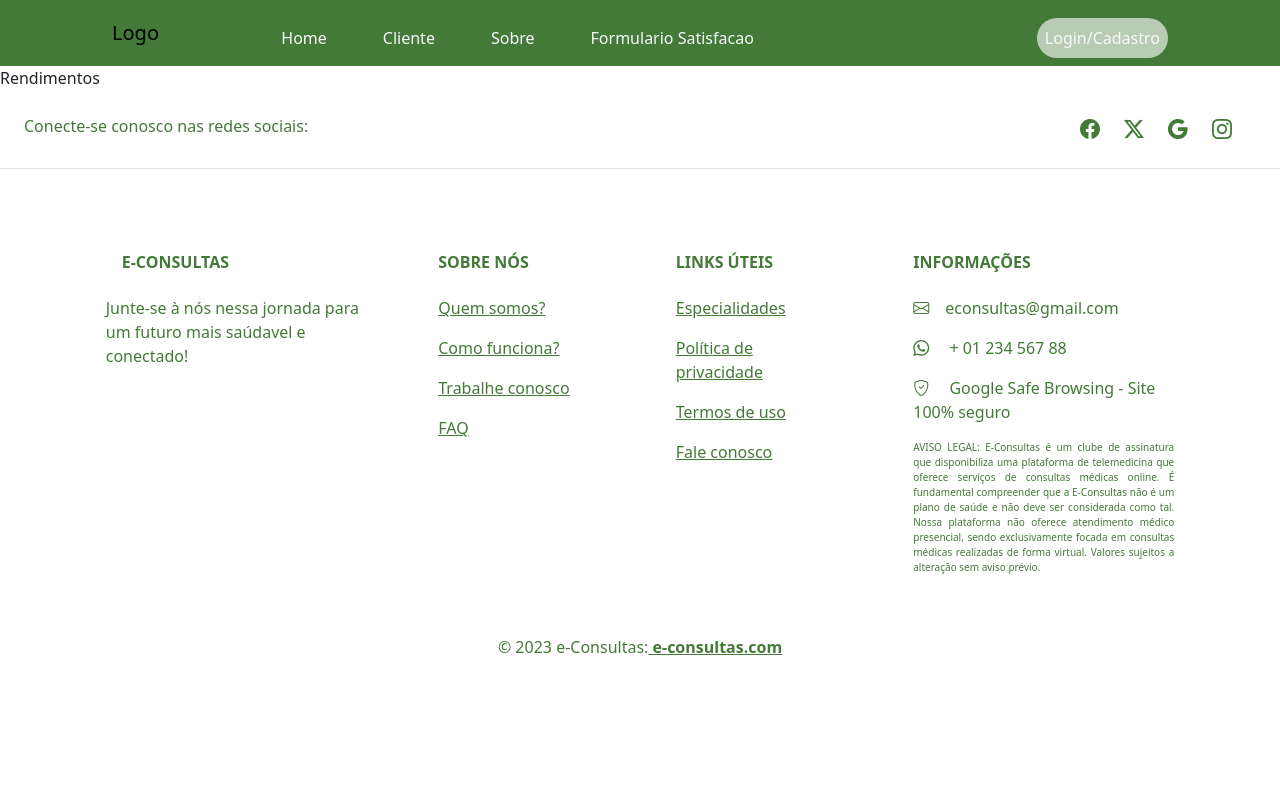
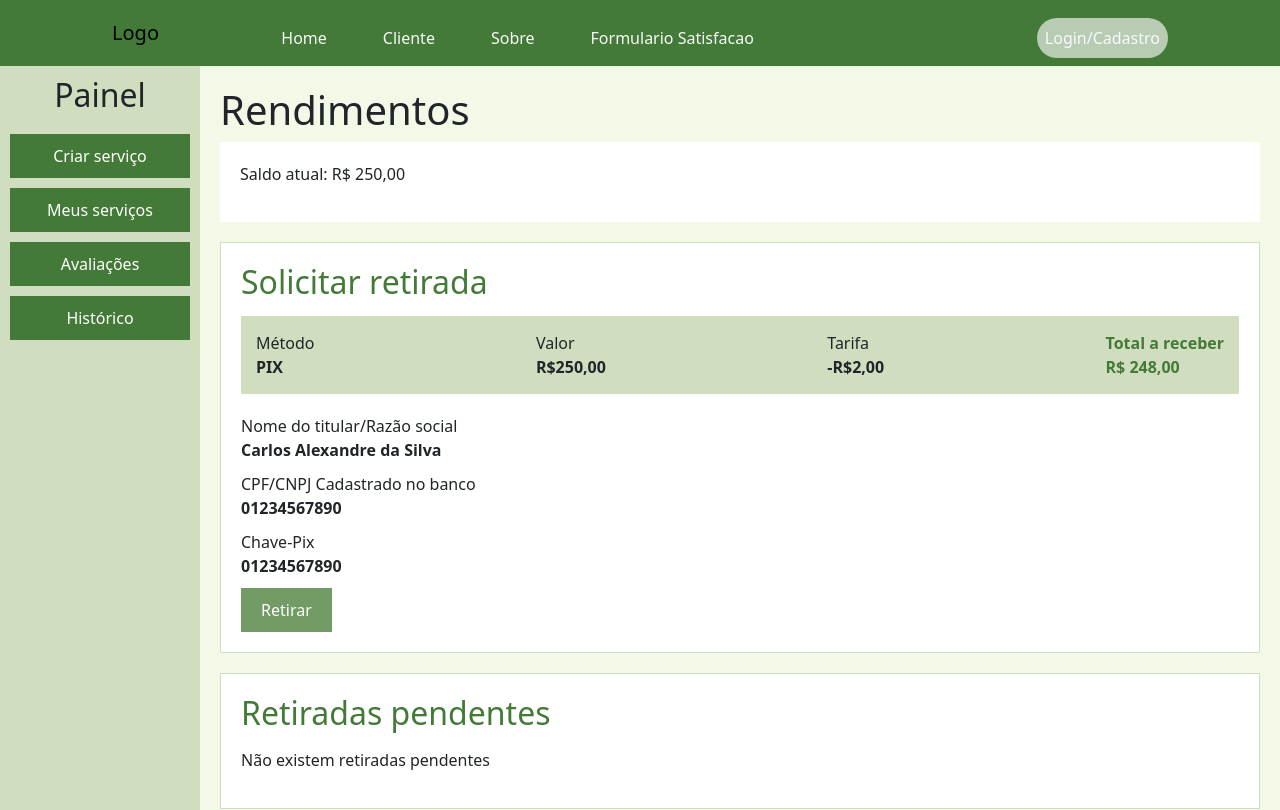
Before and after one commit to KarolynneFreire/projeto-final-start, a React (Vite) app in the folder front/econsultas-project/: page /meus-rendimentos in a window 1280 px wide. Shown: the top 810 px of the page. Built offline with nearby package versions, Linux system fonts and the light colour scheme.

Commit message:
Página Rendimentos

```diff
--- a/front/econsultas-project/src/pages/Rendimentos/Rendimentos.jsx
+++ b/front/econsultas-project/src/pages/Rendimentos/Rendimentos.jsx
@@ -1,9 +1,80 @@
 import React from 'react'
+import './assets/css/Rendimentos.css'
+import Painel from '../../componets/Painel/Painel';
 
 const Rendimentos = () => {
-  return (
-    <div>Rendimentos</div>
-  )
-}
+    const rendimentos = {
+        saldoAtual: 'R$ 250,00',
+        transacoes: [
+            { data: '02 de outubro de 2023', valor: 'R$ 400,00' },
+            { data: '16 de setembro de 2023', valor: 'R$ 850,00' },
+            { data: '06 de setembro de 2023', valor: 'R$ 200,00' },
+        ],
+    };
 
-export default Rendimentos
+    const dadosRetirada = {
+        metodo: 'PIX',
+        valor: 'R$250,00',
+        tarifa: '-R$2,00',
+        totalReceber: 'R$ 248,00',
+        titular: 'Carlos Alexandre da Silva',
+        cpfCnpj: '01234567890',
+        chavePix: '01234567890',
+    };
+
+    return (
+        <div className='container-rendimentos'>
+                <Painel></Painel>
+            <div className="pagina-rendimentos">
+                <h1>Rendimentos</h1>
+                <div className="saldo-atual">
+                    <p>Saldo atual: {rendimentos.saldoAtual}</p>
+                </div>
+
+                <div className="solicitar-retirada">
+                    <h2>Solicitar retirada</h2>
+                    <div className="detalhes-retirada">
+                        <div className="informacao-retirada">
+                            <span>Método</span>
+                            <strong>{dadosRetirada.metodo}</strong>
+                        </div>
+                        <div className="informacao-retirada">
+                            <span>Valor</span>
+                            <strong>{dadosRetirada.valor}</strong>
+                        </div>
+                        <div className="informacao-retirada">
+                            <span>Tarifa</span>
+                            <strong>{dadosRetirada.tarifa}</strong>
+                        </div>
+                        <div className="informacao-retirada total-receber">
+                            <span>Total a receber</span>
+                            <strong>{dadosRetirada.totalReceber}</strong>
+                        </div>
+                    </div>
+                    <div className="dados-titular">
+                        <p>Nome do titular/Razão social</p>
+                        <strong>{dadosRetirada.titular}</strong>
+                        <p>CPF/CNPJ Cadastrado no banco</p>
+                        <strong>{dadosRetirada.cpfCnpj}</strong>
+                        <p>Chave-Pix</p>
+                        <strong>{dadosRetirada.chavePix}</strong>
+                    </div>
+                    <button className="botao-retirar">Retirar</button>
+                </div>
+
+                <div className="retiradas-pendentes">
+                    <h2>Retiradas pendentes</h2>
+                    <p>Não existem retiradas pendentes</p>
+                </div>
+
+                <div className="extrato-transacoes">
+                    <h2>Extrato de transações</h2>
+                    {rendimentos.transacoes.map((transacao, index) => (
+                        <p key={index}>• {transacao.valor} ({transacao.data})</p>
+                    ))}
+                </div>
+            </div>
+        </div>
+    );
+};
+export default Rendimentos;
--- a/front/econsultas-project/src/pages/Rendimentos/assets/css/Rendimentos.css
+++ b/front/econsultas-project/src/pages/Rendimentos/assets/css/Rendimentos.css
@@ -0,0 +1,100 @@
+.container-rendimentos{
+    display: flex;
+    min-height: 100vh;
+    width: 100%;
+}
+.pagina-rendimentos {
+    flex-grow: 1;
+    padding: 20px;
+    background-color: #F2F9E6;
+  }
+
+  .saldo-atual {
+    background-color: #FFFFFF;
+    padding: 20px;
+    margin-bottom: 20px;
+  }
+
+  .solicitar-retirada,
+  .retiradas-pendentes,
+  .extrato-transacoes {
+    background-color: #FFFFFF;
+    border: 1px solid #D0DEBF;
+    padding: 20px;
+    margin-bottom: 20px;
+  }
+
+  .solicitar-retirada h2,
+  .retiradas-pendentes h2,
+  .extrato-transacoes h2 {
+    color: #447A38;
+    margin-bottom: 15px;
+  }
+
+  button {
+    background-color: #739B65;
+    color: white;
+    padding: 10px 20px;
+    border: none;
+    border-radius: 4px;
+    cursor: pointer;
+  }
+
+  button:hover {
+    background-color: #D3E157;
+  }
+
+.detalhes-retirada {
+    display: flex;
+    justify-content: space-between;
+    background-color: #D0DEBF;
+    padding: 15px;
+    margin-bottom: 20px;
+  }
+
+  .informacao-retirada {
+    text-align: left;
+  }
+
+  .informacao-retirada span {
+    display: block;
+  }
+
+  .total-receber {
+    font-weight: bold;
+    color: #447A38;
+  }
+
+  .dados-titular p {
+    margin: 0;
+  }
+
+  .dados-titular strong {
+    display: block;
+    margin-bottom: 10px;
+  }
+
+  .status-item {
+    position: relative;
+    padding-bottom: 5px;
+  }
+
+  .status-item::after {
+    content: '';
+    position: absolute;
+    left: 0;
+    right: 0;
+    bottom: 0;
+    height: 2px;
+    background-color: #447A38;
+    display: none;
+  }
+
+  .status-item:hover::after,
+  .status-item-ativo::after {
+    display: block;
+  }
+
+  .status-item-ativo::after {
+    display: block;
+  }
```
